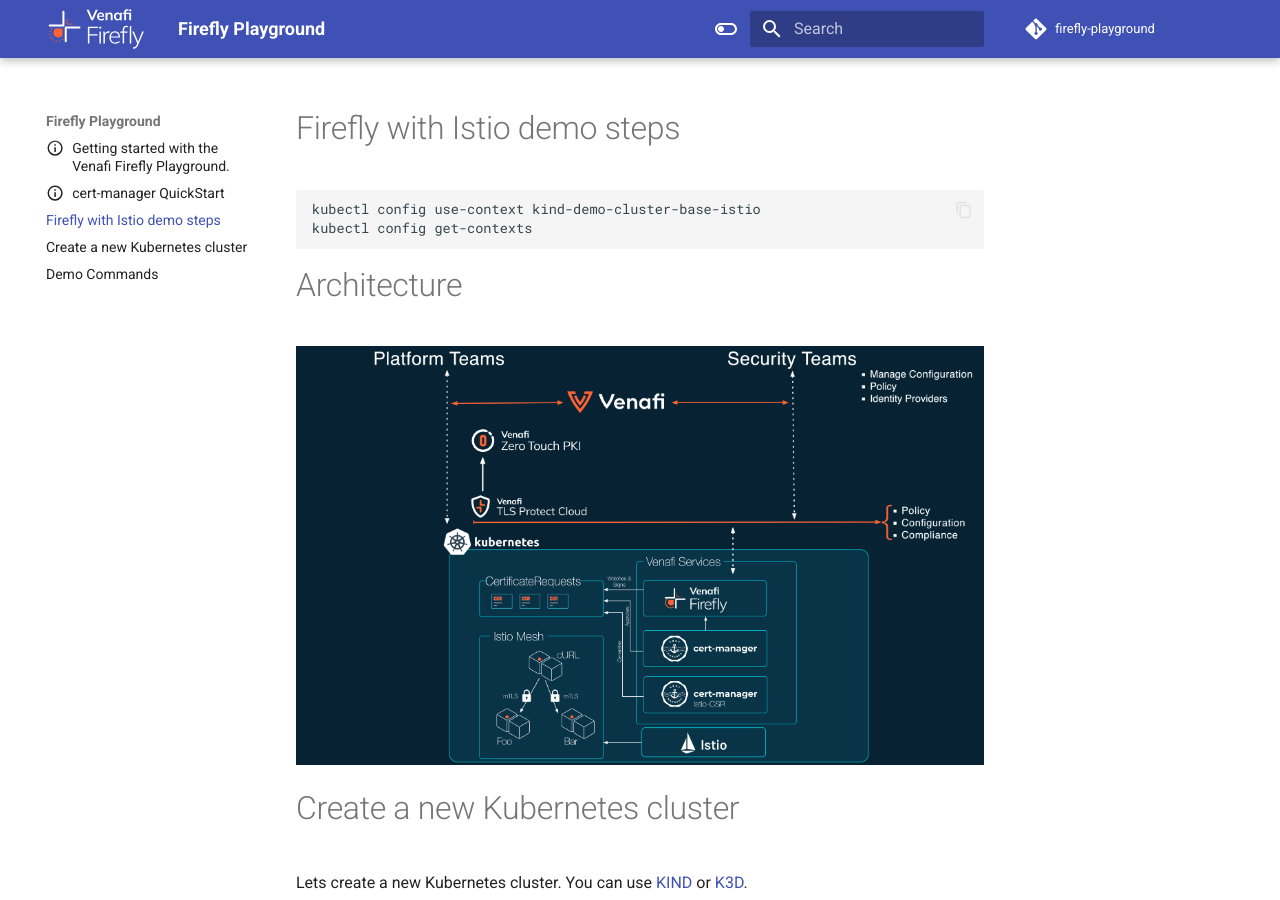
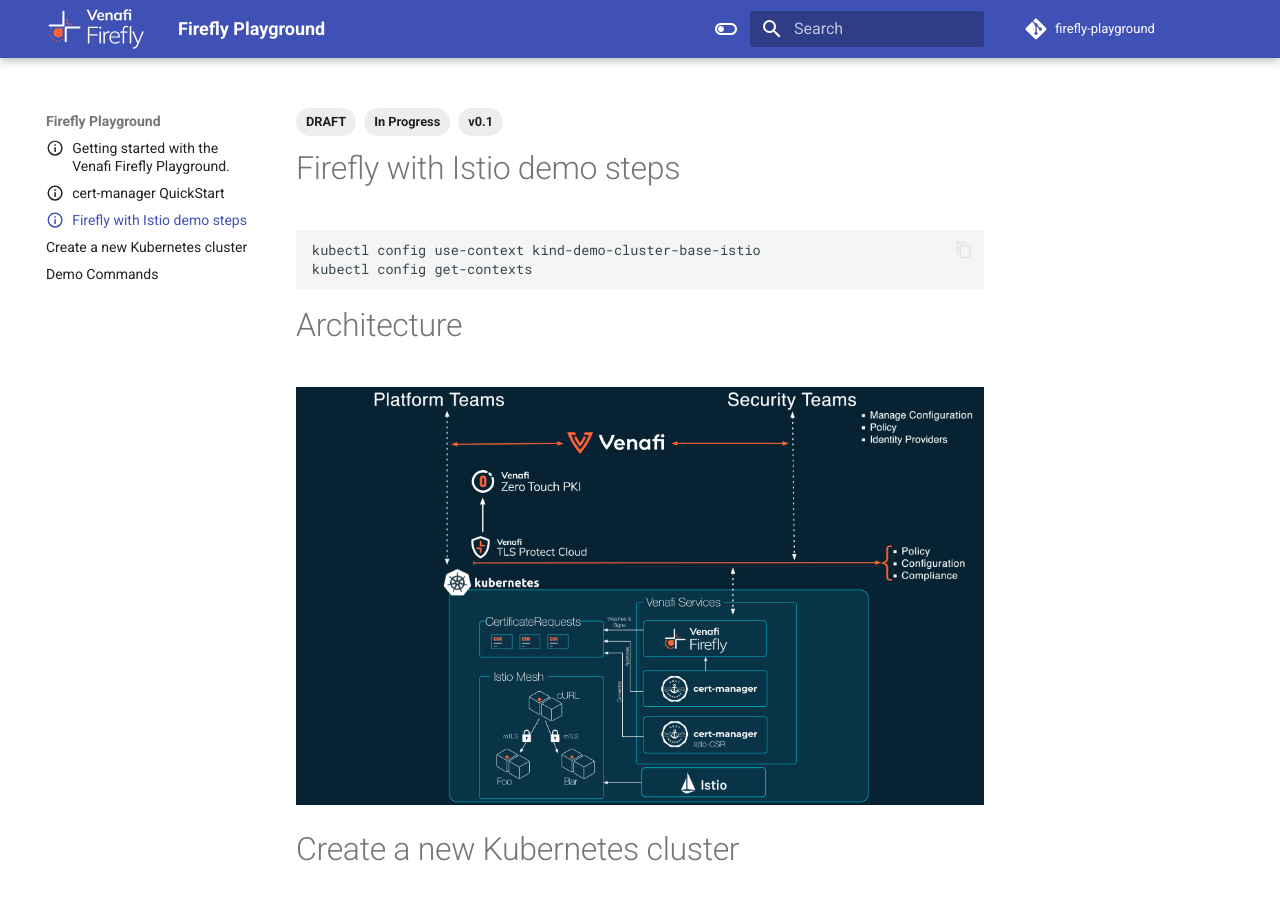
Before and after one commit to Venafi/firefly-playground, an MkDocs documentation site: the page built from docs/istio-firefly.md, in a window 1280 px wide and 900 px high. Built offline with MkDocs 1.6.1 and Material for MkDocs 9.7.7, drawn with Linux system fonts in a browser that asks for light colours; comment, search, counter and statistics services are not loaded; the version menu is left out.

````diff
--- a/docs/istio-firefly.md
+++ b/docs/istio-firefly.md
@@ -1,3 +1,11 @@
+---
+icon: material/information-outline
+tags:
+  - v0.1
+  - DRAFT
+  - In Progress
+---
+
 # Firefly with Istio demo steps
 
 ```sh
````
